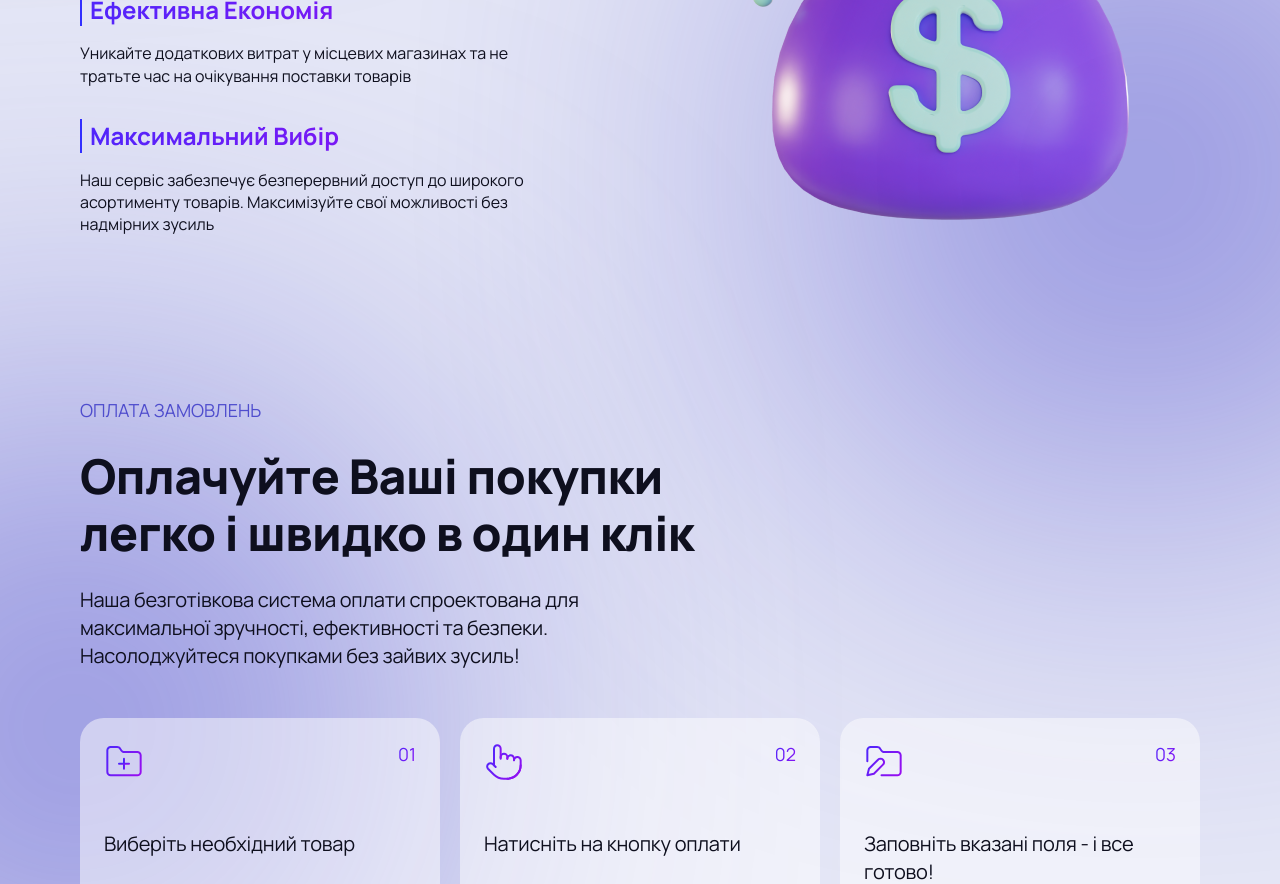
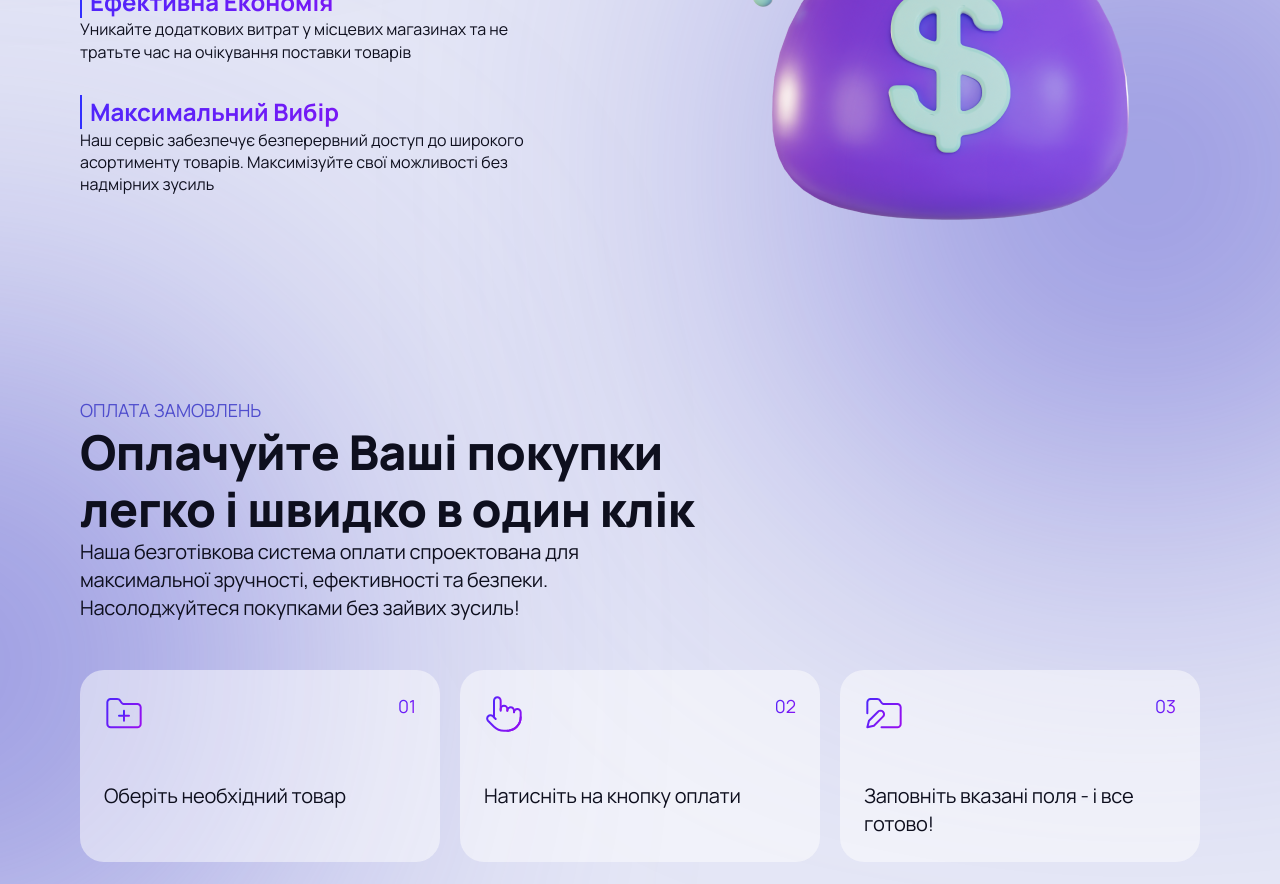
Before and after one commit to Tkachenko01001/vilage-online-fe, a Next.js app: page / in a window 1280 px wide. Shown: the part 2160-3044 px from the top of the page. Built offline with nearby package versions, Linux system fonts and the light colour scheme.

Commit message:
add/animation_for_Payment_orders

```diff
--- a/src/app/assets/animation/animateMainPage.tsx
+++ b/src/app/assets/animation/animateMainPage.tsx
@@ -50,8 +50,41 @@
     transition: {
       type: "spring",
       bounce: 0.4,
-      duration: 1,
+      duration: 1.2,
       delay: index * 0.1
     }
   })
 };
+
+export const lineVariants: Variants = {
+  offscreen: {
+    x: -700,
+    opacity: 0,
+  },
+  onscreen: (index: number) => ({
+    opacity: 1,
+    x: 0,
+    transition: {
+      type: "spring",
+      duration: 0.7,
+      delay: index * 0.1
+    }
+  })
+};
+
+export const cardsPayMentVariants: Variants = {
+  offscreen: {
+    scale: 0,
+    borderRadius: '80%',
+  },
+  onscreen: (index: number) => ({
+    scale: 1,
+    borderRadius: '24px',
+    transition: {
+      type: "spring",
+      bounce: 0.2,
+      duration: 0.7,
+      delay: index * 0.2
+    }
+  })
+}
--- a/src/app/components/advantages/Advantages.tsx
+++ b/src/app/components/advantages/Advantages.tsx
@@ -1,31 +1,40 @@
+'use client'
 import Image from 'next/image';
+import { motion } from "framer-motion";
+import { titleVariants, lineVariants } from "@/app/assets/animation/animateMainPage";
 import moneyPic from '../../assets/icons/money.png';
 import iconBusiness from '../../assets/icons/IconBusiness.png';
 import iconBusinessSmall from '../../assets/icons/IconBusiness-small.png';
 import styles from './advantages.module.scss';
 
 const Advantages = () => {
+    const ADVANTAGES_LIST = [
+        { title: 'Зручні Покупки', paragraph: 'Замовляйте все необхідне, не виходячи з дому. Затишок вашого будинку – ідеальне місце для придбання всього необхідного' },
+        { title: 'Ефективна Економія', paragraph: 'Уникайте додаткових витрат у місцевих магазинах та не тратьте час на очікування поставки товарів' },
+        { title: 'Максимальний Вибір', paragraph: 'Наш сервіс забезпечує безперервний доступ до широкого асортименту товарів. Максимізуйте свої можливості без надмірних зусиль' }];
     return (
         <section className={styles.container}>
             <div className={styles.wrrapText}>
-                <div className={styles.titleWarapp}>
-                    <h3 className={styles.description}>Переваги</h3>
-                    <h2 className={styles.title}>Заощаджуйте час та кошти</h2>
-                    <p className={styles.paragraph}>Дозвольте нам розпочати революцію у Вашому досвіді покупок – швидко, зручно та з ефективною економією часу та коштів</p>
-                </div>
+                <motion.div className={styles.titleWarapp} initial="offscreen"
+                    whileInView="onscreen"
+                    viewport={{ once: true, amount: 0.9 }}>
+                    <motion.div variants={titleVariants}>
+                        <h3 className={styles.description}>Переваги</h3>
+                        <h2 className={styles.title}>Заощаджуйте час та кошти</h2>
+                        <p className={styles.paragraph}>Дозвольте нам розпочати революцію у Вашому досвіді покупок – швидко, зручно та з ефективною економією часу та коштів</p>
+                    </motion.div>
+                </motion.div>
                 <ul className={styles.list}>
-                    <li className={styles.line}>
-                        <h4 className={styles.lineTitle}>Зручні Покупки</h4>
-                        <p className={styles.lineParagraph}>Замовляйте все необхідне, не виходячи з дому. Затишок вашого будинку – ідеальне місце для придбання всього необхідного</p>
-                    </li>
-                    <li className={styles.line}>
-                        <h4 className={styles.lineTitle}>Ефективна Економія</h4>
-                        <p className={styles.lineParagraph}>Уникайте додаткових витрат у місцевих магазинах та не тратьте час на очікування поставки товарів</p>
-                    </li>
-                    <li className={styles.line}>
-                        <h4 className={styles.lineTitle}>Максимальний Вибір</h4>
-                        <p className={styles.lineParagraph}>Наш сервіс забезпечує безперервний доступ до широкого асортименту товарів. Максимізуйте свої можливості без надмірних зусиль</p>
-                    </li>
+                    {ADVANTAGES_LIST.map(({ title, paragraph }, index) => (
+                        <motion.li key={index} className={styles.line} initial="offscreen"
+                            whileInView="onscreen"
+                            viewport={{ once: true, amount: 0.9 }}>
+                            <motion.div variants={lineVariants} custom={index}>
+                                <h4 className={styles.lineTitle}>{title}</h4>
+                                <p className={styles.lineParagraph}>{paragraph}</p>
+                            </motion.div>
+                        </motion.li>
+                    ))}
                 </ul>
             </div>
             <div className={styles.wrappIcons}>
--- a/src/app/components/payment-orders/PaymentOrders.tsx
+++ b/src/app/components/payment-orders/PaymentOrders.tsx
@@ -1,3 +1,6 @@
+'use client'
+import { motion } from "framer-motion";
+import { titleVariants, cardsPayMentVariants } from "@/app/assets/animation/animateMainPage";
 import ButtonTryForFree from "../button-try-for-free/ButtonTryForFree";
 import FolderPlus from "../../assets/icons/folder-plus.svg";
 import FolderEdit from "../../assets/icons/folder-edit.svg";
@@ -5,37 +8,39 @@
 import styles from "./payment-orders.module.scss";
 
 const PaymentOrders = () => {
+
+    const LIST_CARDS = [
+        { icon: <FolderPlus />, number: '01', paragraph: 'Оберіть необхідний товар' },
+        { icon: <Pointer />, number: '02', paragraph: 'Натисніть на кнопку оплати' },
+        { icon: <FolderEdit />, number: '03', paragraph: 'Заповніть вказані поля - і все готово!' }
+    ]
     return (
         <section className={styles.container}>
-            <div className={styles.titleWrapp}>
-                <h3 className={styles.description}>Оплата замовлень</h3>
-                <h2 className={styles.title}>Оплачуйте Ваші покупки легко і швидко в один клік</h2>
-                <p className={styles.paragraph}>Наша безготівкова система  оплати спроектована для максимальної зручності, ефективності та безпеки. Насолоджуйтеся покупками без зайвих зусиль!</p>
-            </div>
-            <ul className={styles.list}>
-                <li className={styles.line}>
-                    <div className={styles.blurBall}></div>
-                    <div className={styles.lineWrapp}>
-                        <FolderPlus />
-                        <p className={styles.number}>01</p>
-                    </div>
-                    <p className={styles.paragraph}>Виберіть необхідний товар</p>
-                </li>
-                <li className={styles.line}>
-                    <div className={styles.lineWrapp}>
-                        <Pointer />
-                        <p className={styles.number}>02</p>
-                    </div>
-                    <p className={styles.paragraph}>Натисніть на кнопку оплати</p>
-                </li>
-                <li className={styles.line}>
-                    <div className={styles.lineWrapp}>
-                        <FolderEdit />
-                        <p className={styles.number}>03</p>
-                    </div>
-                    <p className={styles.paragraph}>Заповніть вказані поля - і все готово!</p>
-                </li>
-            </ul>
+            <motion.div className={styles.titleWrapp}
+                initial="offscreen"
+                whileInView="onscreen"
+                viewport={{ once: true, amount: 0.9 }}>
+                <motion.div variants={titleVariants}>
+                    <h3 className={styles.description}>Оплата замовлень</h3>
+                    <h2 className={styles.title}>Оплачуйте Ваші покупки легко і швидко в один клік</h2>
+                    <p className={styles.paragraph}>Наша безготівкова система  оплати спроектована для максимальної зручності, ефективності та безпеки. Насолоджуйтеся покупками без зайвих зусиль!</p>
+                </motion.div>
+                <div className={styles.blurBall}></div>
+            </motion.div>
+            <motion.ul className={styles.list}
+                initial="offscreen"
+                whileInView="onscreen"
+                viewport={{ once: true, amount: 0.9 }}>
+                {LIST_CARDS.map(({ icon, number, paragraph }, index) => (
+                    <motion.li key={index} className={styles.line} variants={cardsPayMentVariants} custom={index}>
+                        <div className={styles.lineWrapp}>
+                            {icon}
+                            <p className={styles.number}>{number}</p>
+                        </div>
+                        <p className={styles.paragraph}>{paragraph}</p>
+                    </motion.li>
+                ))}
+            </motion.ul>
             <div className={styles.btnWrapp}>
                 <ButtonTryForFree />
             </div>
--- a/src/app/components/payment-orders/payment-orders.module.scss
+++ b/src/app/components/payment-orders/payment-orders.module.scss
@@ -5,6 +5,7 @@
 }
 
 .titleWrapp {
+    position: relative;
     @include block-flex-wrapp;
     gap: 24px;
     max-width: 630px;
@@ -58,6 +59,5 @@
 
 .blurBall {
     @include blur-ball;
-    bottom: -43%;
-    left: -75%;
+    left: -64%;
 }
--- a/src/app/page.tsx
+++ b/src/app/page.tsx
@@ -11,7 +11,7 @@
       <Advantages />
       <PaymentOrders />
     </>
-  )
-}
+  );
+};
 
 export default Home;
```
